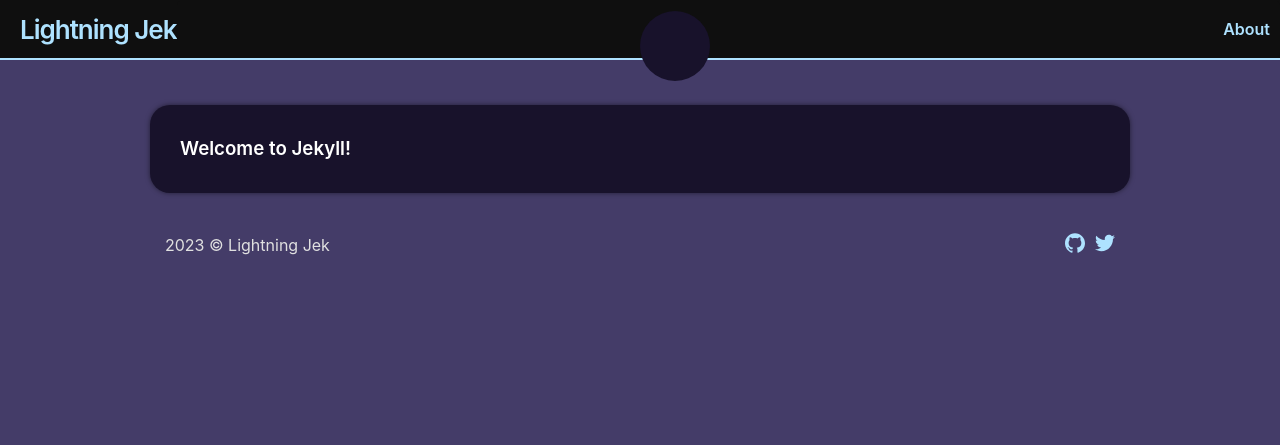
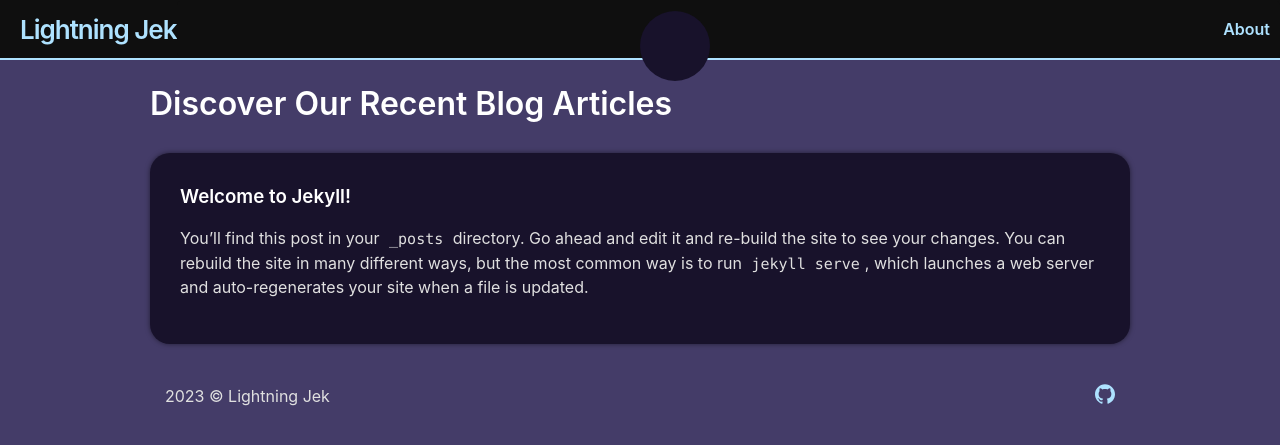
Before and after one commit to rasif-sahl/lightning-jek, a Jekyll site: the page built from index.md, in a window 1280 px wide. Shown: the top 445 px of the page. Built offline with Jekyll 4.4.1, drawn with Linux system fonts in a browser that asks for light colours.

Commit message:
code updates

```diff
--- a/_config.yml
+++ b/_config.yml
@@ -11,7 +11,6 @@ url: "" # the base hostname & protocol for your site, e.g. http://example.com
 
 social:
   github: your-github-username
-  twitter: your-twitter-username
 
 # Build settings
 plugins:
--- a/_includes/footer.html
+++ b/_includes/footer.html
@@ -9,9 +9,6 @@
                 <a target="_blank" rel="me" href="https://github.com/{{ site.social.github }}">
                     <svg role="img" viewBox="0 0 24 24" xmlns="http://www.w3.org/2000/svg"><title>GitHub icon</title><path d="M12 .297c-6.63 0-12 5.373-12 12 0 5.303 3.438 9.8 8.205 11.385.6.113.82-.258.82-.577 0-.285-.01-1.04-.015-2.04-3.338.724-4.042-1.61-4.042-1.61C4.422 18.07 3.633 17.7 3.633 17.7c-1.087-.744.084-.729.084-.729 1.205.084 1.838 1.236 1.838 1.236 1.07 1.835 2.809 1.305 3.495.998.108-.776.417-1.305.76-1.605-2.665-.3-5.466-1.332-5.466-5.93 0-1.31.465-2.38 1.235-3.22-.135-.303-.54-1.523.105-3.176 0 0 1.005-.322 3.3 1.23.96-.267 1.98-.399 3-.405 1.02.006 2.04.138 3 .405 2.28-1.552 3.285-1.23 3.285-1.23.645 1.653.24 2.873.12 3.176.765.84 1.23 1.91 1.23 3.22 0 4.61-2.805 5.625-5.475 5.92.42.36.81 1.096.81 2.22 0 1.606-.015 2.896-.015 3.286 0 .315.21.69.825.57C20.565 22.092 24 17.592 24 12.297c0-6.627-5.373-12-12-12"/></svg>
                 </a>
-                <a target="_blank" rel="me" href="https://twitter.com/{{ site.social.twitter }}">
-                    <svg role="img" viewBox="0 0 24 24" xmlns="http://www.w3.org/2000/svg"><title>Twitter icon</title><path d="M23.954 4.569c-.885.389-1.83.654-2.825.775 1.014-.611 1.794-1.574 2.163-2.723-.951.555-2.005.959-3.127 1.184-.896-.959-2.173-1.559-3.591-1.559-2.717 0-4.92 2.203-4.92 4.917 0 .39.045.765.127 1.124C7.691 8.094 4.066 6.13 1.64 3.161c-.427.722-.666 1.561-.666 2.475 0 1.71.87 3.213 2.188 4.096-.807-.026-1.566-.248-2.228-.616v.061c0 2.385 1.693 4.374 3.946 4.827-.413.111-.849.171-1.296.171-.314 0-.615-.03-.916-.086.631 1.953 2.445 3.377 4.604 3.417-1.68 1.319-3.809 2.105-6.102 2.105-.39 0-.779-.023-1.17-.067 2.189 1.394 4.768 2.209 7.557 2.209 9.054 0 13.999-7.496 13.999-13.986 0-.209 0-.42-.015-.63.961-.689 1.8-1.56 2.46-2.548l-.047-.02z"/></svg>
-                </a>
             </div>
         </div>
     </div>
--- a/_layouts/home.html
+++ b/_layouts/home.html
@@ -11,13 +11,15 @@ layout: default
 
   {%- if posts.size > 0 -%}
     {%- if page.list_title -%}
-      <h2 class="post-list-heading">{{ page.list_title }}</h2>
+      <h1 class="post-list-heading">{{ page.list_title }}</h1>
     {%- endif -%}
+
     <div class="box home-box">
       <div class="post-list">
         {%- for post in posts -%}
           <a class="post-link" href="{{ post.url | relative_url }}">
             <h3>{{ post.title | escape }}</h3>
+            <p>{{ post.excerpt }}</p>
           </a>
         {%- endfor -%}
       </div>
--- a/index.md
+++ b/index.md
@@ -1,3 +1,4 @@
 ---
 layout: home
+list_title: Discover Our Recent Blog Articles
 ---
```
Also changed, not shown: README.md.
